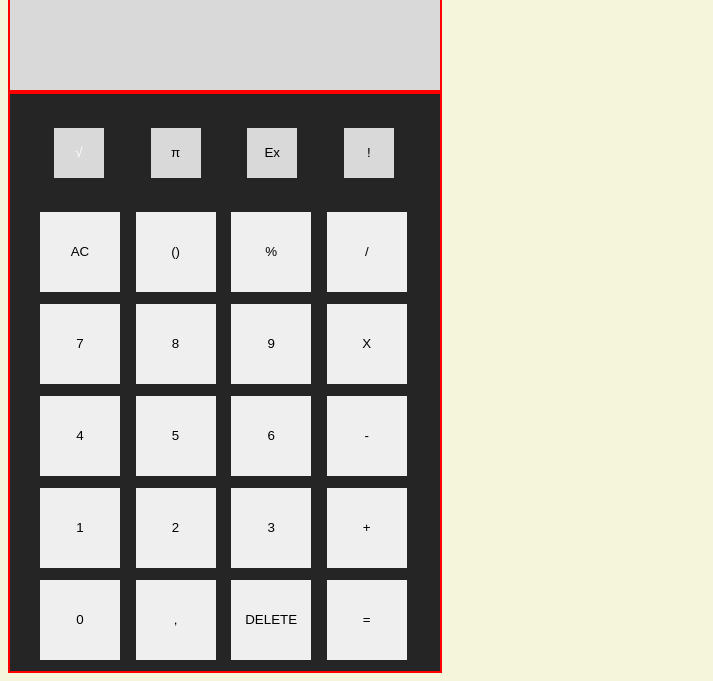
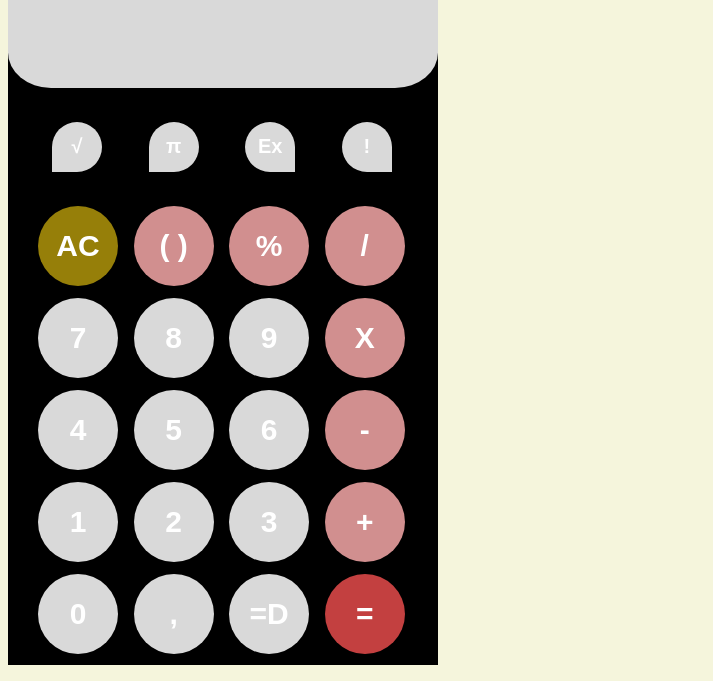
Before and after one commit to EstivenBuitrago/Proyectocalculadora, a plain HTML site: page index.html in a window 1280 px wide. Shown: the part 347-1028 px from the top of the page, without its empty margins (0-713 px from the left). Drawn offline with Linux system fonts and the light colour scheme.

Commit message:
calculadorafinish

```diff
--- a/index.html
+++ b/index.html
@@ -8,17 +8,18 @@
 </head>
 <body><h1>aprendiendo a hacer calculadora con flex y grid</h1>
     <section id="calculadora", class="calculadora">
-        <div id="pantalla", class="pantalla">
-            <p>1231</p>
-        </div>
-    <div id="teclado", class="teclado">
-        <div id="botones", class="botones">
+        <div id="contenedor", class="contenedor">
+            <div id="pantalla", class="pantalla">
+            <p>|</p>
+            </div>
+        <div id="teclado", class="teclado">
+         <div id="botones", class="botones">
             <button class = "btn√">√</button>
             <button class = "btnπ">π</button>
             <button class = "btnEx">Ex</button>
             <button class = "btn10">!</button>
             <button class = "btnAC">AC</button>
-            <button class = "btn11">()</button>
+            <button class = "btn11">( )</button>
             <button class = "btn12">%</button>
             <button class = "btn13">/</button>
             <button class = "btn7">7</button>
@@ -35,8 +36,9 @@
             <button class = "btn14">+</button>
             <button class = "btn0">0</button>
             <button class = "btn15">,</button>
-            <button class = "btnDELETE">DELETE</button>
+            <button class = "btnDELETE">=D</button>
             <button class = "btn16">=</button>
+            </div>
         </div>
     </div>
     </section>
--- a/styles.css
+++ b/styles.css
@@ -1,28 +1,32 @@
 body {
     background-color: beige;
+}
+.contenedor {
+    background-color: rgb(0, 0, 0);
+    width: 430px;
+    height: 932px;
 }
 .pantalla {
     display: flex;
     align-items: center;
     justify-content: flex-end;
-    border: 2px solid rgb(255, 0, 0);
     background-color: #D9D9D9;
     font-family: Verdana, Geneva, Tahoma, sans-serif;
     font-weight: bold;
     width: 430px;
     height: 355px;
+    border-radius: 0% 0% 10% 10%;
     p{
-        color: white;
-        font-family: 'Courier New', Courier, monospace;
-        font-weight: bold;
-        font-size: 60px;
+        color: rgb(0, 0, 0);
+        font-family: Arial, Helvetica, sans-serif;
+        font-weight: 100;
+        font-size: 150px;
     }
 }
 .teclado {
     display: flex;
     flex-wrap: nowrap;
-    border: 2px solid rgb(255, 0, 0);
-    background-color:rgb(37, 37, 37);
+    background-color:rgb(0, 0, 0);
     font-family: Verdana, Geneva, Tahoma, sans-serif;
     font-weight: bold;
     width: 430px;
@@ -37,6 +41,10 @@ body {
     margin-top: 34px;
     background-color: #D9D9D9;
     color: white;
+    border-radius: 50% 50% 50% 0%;
+    font-size: 20px;
+    font-family: Arial, Helvetica, sans-serif;
+    font-weight: bold;
 }
 .btnπ {
     width: 50px;
@@ -44,6 +52,11 @@ body {
     border: 0px;
     margin-right: 41px;
     background-color: #D9D9D9;
+    color: white;
+    border-radius: 50% 50% 50% 0%;
+    font-size: 20px;
+    font-family: Arial, Helvetica, sans-serif;
+    font-weight: bold;
 }
 .btnEx {
     width: 50px;
@@ -51,6 +64,11 @@ body {
     border: 0px;
     margin-right: 41px;
     background-color: #D9D9D9;
+    color: white;
+    border-radius: 50% 50% 0% 50%;
+    font-size: 20px;
+    font-family: Arial, Helvetica, sans-serif;
+    font-weight: bold;
 }
 .btn10 {
     width: 50px;
@@ -58,6 +76,11 @@ body {
     border: 0px;
     margin-right: 41px;
     background-color: #D9D9D9;
+    color: white;
+    border-radius: 50% 50% 0% 50%;
+    font-size: 20px;
+    font-family: Arial, Helvetica, sans-serif;
+    font-weight: bold;
 }
 .btnAC {
     width: 80px;
@@ -65,24 +88,48 @@ body {
     border: 0px;
     margin-left: 30px;
     margin-top: 34px;
+    background-color: #967F09;
+    color: white;
+    border-radius: 50%;
+    font-size: 30px;
+    font-family: Arial, Helvetica, sans-serif;
+    font-weight: bold;
 }
 .btn11 {
     width: 80px;
     height: 80px;
     border: 0px;
     margin-left: 10px;
+    background-color: #D18F8F;
+    color: white;
+    border-radius: 50%;
+    font-size: 30px;
+    font-family: Arial, Helvetica, sans-serif;
+    font-weight: bold;
 }
 .btn12 {
     width: 80px;
     height: 80px;
     border: 0px;
     margin-left: 10px;
+    background-color: #D18F8F;
+    color: white;
+    border-radius: 50%;
+    font-size: 30px;
+    font-family: Arial, Helvetica, sans-serif;
+    font-weight: bold;
 }
 .btn13 {
     width: 80px;
     height: 80px;
     border: 0px;
     margin-left: 10px;
+    background-color: #D18F8F;
+    color: white;
+    border-radius: 50%;
+    font-size: 30px;
+    font-family: Arial, Helvetica, sans-serif;
+    font-weight: bold;
 }
 .btn7 {
     width: 80px;
@@ -90,24 +137,48 @@ body {
     border: 0px;
     margin-left: 30px;
     margin-top: 12px;
+    background-color: #D9D9D9;
+    color: white;
+    border-radius: 50%;
+    font-size: 30px;
+    font-family: Arial, Helvetica, sans-serif;
+    font-weight: bold;
 }
 .btn8 {
     width: 80px;
     height: 80px;
     border: 0px;
     margin-left: 10px;
+    background-color: #D9D9D9;
+    color: white;
+    border-radius: 50%;
+    font-size: 30px;
+    font-family: Arial, Helvetica, sans-serif;
+    font-weight: bold;
 }
 .btn9 {
     width: 80px;
     height: 80px;
     border: 0px;
     margin-left: 10px;
+    background-color: #D9D9D9;
+    color: white;
+    border-radius: 50%;
+    font-size: 30px;
+    font-family: Arial, Helvetica, sans-serif;
+    font-weight: bold;
 }
 .btnX {
     width: 80px;
     height: 80px;
     border: 0px;
     margin-left: 10px;
+    background-color: #D18F8F;
+    color: white;
+    border-radius: 50%;
+    font-size: 30px;
+    font-family: Arial, Helvetica, sans-serif;
+    font-weight: bold;
 }
 .btn4 {
     width: 80px;
@@ -115,24 +186,48 @@ body {
     border: 0px;
     margin-left: 30px;
     margin-top: 12px;
+    background-color: #D9D9D9;
+    color: white;
+    border-radius: 50%;
+    font-size: 30px;
+    font-family: Arial, Helvetica, sans-serif;
+    font-weight: bold;
 }
 .btn5 {
     width: 80px;
     height: 80px;
     border: 0px;
     margin-left: 10px;
+    background-color: #D9D9D9;
+    color: white;
+    border-radius: 50%;
+    font-size: 30px;
+    font-family: Arial, Helvetica, sans-serif;
+    font-weight: bold;
 }
 .btn6 {
     width: 80px;
     height: 80px;
     border: 0px;
     margin-left: 10px;
+    background-color: #D9D9D9;
+    color: white;
+    border-radius: 50%;
+    font-size: 30px;
+    font-family: Arial, Helvetica, sans-serif;
+    font-weight: bold;
 }
 .btn- {
     width: 80px;
     height: 80px;
     border: 0px;
     margin-left: 10px;
+    background-color: #D18F8F;
+    color: white;
+    border-radius: 50%;
+    font-size: 30px;
+    font-family: Arial, Helvetica, sans-serif;
+    font-weight: bold;
 }
 .btn1 {
     width: 80px;
@@ -140,12 +235,24 @@ body {
     border: 0px;
     margin-left: 30px;
     margin-top: 12px;
+    background-color: #D9D9D9;
+    color: white;
+    border-radius: 50%;
+    font-size: 30px;
+    font-family: Arial, Helvetica, sans-serif;
+    font-weight: bold;
 }
 .btn2 {
     width: 80px;
     height: 80px;
     border: 0px;
     margin-left: 10px;
+    background-color: #D9D9D9;
+    color: white;
+    border-radius: 50%;
+    font-size: 30px;
+    font-family: Arial, Helvetica, sans-serif;
+    font-weight: bold;
 }
 
 .btn3 {
@@ -153,6 +260,12 @@ body {
     height: 80px;
     border: 0px;
     margin-left: 10px;
+    background-color: #D9D9D9;
+    color: white;
+    border-radius: 50%;
+    font-size: 30px;
+    font-family: Arial, Helvetica, sans-serif;
+    font-weight: bold;
 }
 
 .btn14 {
@@ -160,6 +273,12 @@ body {
     height: 80px;
     border: 0px;
     margin-left: 10px;
+    background-color: #D18F8F;
+    color: white;
+    border-radius: 50%;
+    font-size: 30px;
+    font-family: Arial, Helvetica, sans-serif;
+    font-weight: bold;
 }
 
 .btn0 {
@@ -168,6 +287,12 @@ body {
     border: 0px;
     margin-left: 30px;
     margin-top: 12px;
+    background-color: #D9D9D9;
+    color: white;
+    border-radius: 50%;
+    font-size: 30px;
+    font-family: Arial, Helvetica, sans-serif;
+    font-weight: bold;
 }
 
 .btn15 {
@@ -175,6 +300,12 @@ body {
     height: 80px;
     border: 0px;
     margin-left: 10px;
+    background-color: #D9D9D9;
+    color: white;
+    border-radius: 50%;
+    font-size: 30px;
+    font-family: Arial, Helvetica, sans-serif;
+    font-weight: bold;
 }
 
 .btnDELETE {
@@ -182,6 +313,12 @@ body {
     height: 80px;
     border: 0px;
     margin-left: 10px;
+    background-color: #D9D9D9;
+    color: white;
+    border-radius: 50%;
+    font-size: 30px;
+    font-family: Arial, Helvetica, sans-serif;
+    font-weight: bold;
 }
 
 .btn16 {
@@ -189,4 +326,10 @@ body {
     height: 80px;
     border: 0px;
     margin-left: 10px;
+    background-color: #C34040;
+    color: white;
+    border-radius: 50%;
+    font-size: 30px;
+    font-family: Arial, Helvetica, sans-serif;
+    font-weight: bold;
 }
```
